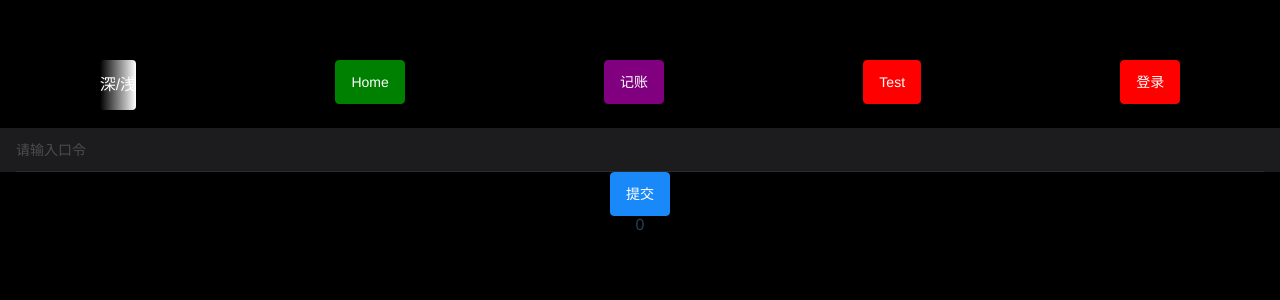
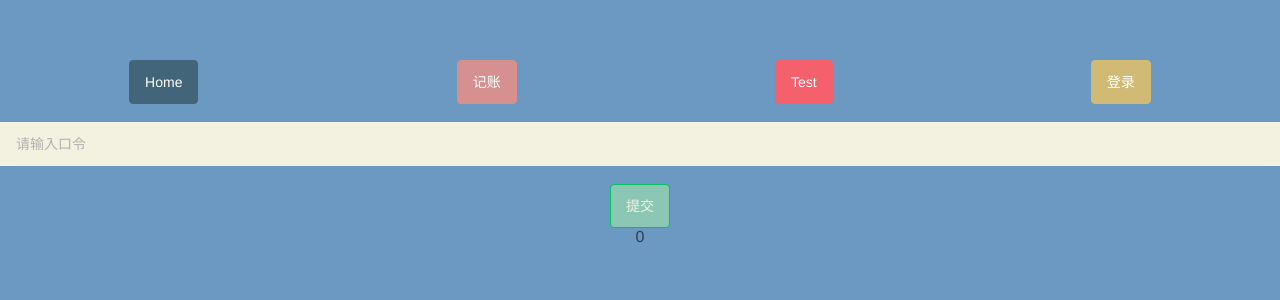
Before and after one commit to CsCN-CBJ/cbj-recorder-client-vue, a Vue app: page /login in a window 1280 px wide. Shown: the top 300 px of the page. Built offline with nearby package versions, Linux system fonts and the light colour scheme; what vue-cookies would draw is missing.

Commit message:
beautiful UI

```diff
--- a/src/App.vue
+++ b/src/App.vue
@@ -4,25 +4,19 @@
   <van-row justify="space-around">
 
     <van-col>
-      <VanButton type="primary" color="linear-gradient(to right, #000000, #ffffff)" block size="large"
-                 @click=onSwapTheme>深/浅
-      </VanButton>
+      <VanButton color="#426579" @click=handleClick2>Home</VanButton>
     </van-col>
 
     <van-col>
-      <VanButton type="primary" color="green" @click=handleClick2>Home</VanButton>
+      <VanButton color="#D69090" @click=handleClick1>记账</VanButton>
     </van-col>
 
     <van-col>
-      <VanButton type="primary" color="purple" @click=handleClick1>记账</VanButton>
+      <VanButton color="#F4606C" @click=handleClick3>Test</VanButton>
     </van-col>
 
-
     <van-col>
-      <VanButton type="primary" color="red" @click=handleClick3>Test</VanButton>
-    </van-col>
-    <van-col>
-      <VanButton type="primary" color="red" @click=onLogin>登录</VanButton>
+      <VanButton color="#D1BA74" @click=onLogin>登录</VanButton>
     </van-col>
 
   </van-row>
@@ -39,9 +33,15 @@ import router from './router';
 
 
 export default {
+  beforeCreate() {
+    document
+        .querySelector('body')
+        .setAttribute('style', 'background-color:#6C99C2')
+  },
+
   data() {
     return {
-      theme: 'dark'
+      theme: 'light'
     }
   },
   methods: {
@@ -83,4 +83,18 @@ export default {
   color: #f5f5f5;
   background-color: black;
 }
+
+:root:root {
+  --van-white: #f3f2e0;
+
+  --van-gray-1: #BEE7E9;
+  --van-field-placeholder-text-color: #b0b0b0;
+
+  --van-button-default-color: #606060;
+  --van-button-default-background: #ECBDB4;
+  --van-button-default-border-color: #ECBDB4;
+
+  --van-button-success-background: #8CC7B5;
+}
+
 </style>
--- a/src/components/buttonGroup.vue
+++ b/src/components/buttonGroup.vue
@@ -1,11 +1,9 @@
 <template>
-  <div>
-    <van-button round type="primary"
-                v-for="(button, index) in buttons"
-                :key="index" @click="handleButtonClick(button)">
-      {{ button.text }}
-    </van-button>
-  </div>
+  <van-button round
+              v-for="(button, index) in buttons"
+              :key="index" @click="handleButtonClick(button)">
+    {{ button.text }}
+  </van-button>
 </template>
 
 <script>
--- a/src/components/numInput.vue
+++ b/src/components/numInput.vue
@@ -1,5 +1,4 @@
 <template>
-  <div>
 
   <van-row type="flex" justify="center">
     <van-col span="16">
@@ -7,14 +6,12 @@
                  v-model="showValue" @click="show = true"/>
       <van-number-keyboard theme="custom"
                            :show="show" :title="'￥'+value" :hide-on-click-outside="false" :maxlength="maxlength"
-                             extra-key="."
-                             @input="handleInput" @delete="handleDelete" @close="handleClose" close-button-text="确定"
-                             @blur="show = false">
+                           extra-key="." close-button-text="确定"
+                           @input="handleInput" @delete="handleDelete" @close="handleClose" @blur="show = false">
       </van-number-keyboard>
     </van-col>
   </van-row>
   <div>{{ value }}</div>
-  </div>
 
 </template>
 
--- a/src/components/tagInput.vue
+++ b/src/components/tagInput.vue
@@ -4,7 +4,7 @@
     <van-row type="flex" justify="center">
       <van-col span="16">
         <van-field readonly clickable label="Tags" label-width="10vw"
-                   @click="init" v-model="tags" placeholder="输入tag"/>
+                   @click="init" v-model="tags" placeholder=""/>
       </van-col>
     </van-row>
 
@@ -19,7 +19,7 @@
       </van-col>
 
       <van-col span="4">
-        <van-button type="primary" @click="onAddTag"> 添加
+        <van-button color="#8CC7B5" @click="onAddTag"> 添加
         </van-button>
       </van-col>
     </van-row>
--- a/src/globalUtils.js
+++ b/src/globalUtils.js
@@ -3,7 +3,7 @@ import {showFailToast, showSuccessToast} from "vant";
 
 const utils = {
     myVibrate() {
-        navigator.vibrate(200);
+        navigator.vibrate(100);
     },
     myRequestGet(path, params) {
         // 验证暂时使用token, 后续使用cookie可以参考https://blog.csdn.net/qq_44962364/article/details/132099859
--- a/src/views/ledger.vue
+++ b/src/views/ledger.vue
@@ -1,12 +1,18 @@
 <template>
 
-  <buttonGroup v-for="(buttons, id) in filteredButtonsList" :key="id" :buttons="buttons"
-               @buttonClicked="handleTypeChoice(id, $event)"/>
+  <van-config-provider v-for="(buttons, id) in filteredButtonsList" :theme-vars="themeVars[id]">
+    <buttonGroup :key="id" :buttons="buttons"
+                 @buttonClicked="handleTypeChoice(id, $event)"/>
+  </van-config-provider>
 
   <numInput @input="inputAmount = $event"/>
   <tagInput placeholder="输入tag" :all-choices="allChoices" @input="inputTag = $event"/>
-  <van-field label-width="10vw" placeholder="comment" v-model="comment"/>
-  <van-button type="primary" @click="onSubmit">提交</van-button>
+  <van-row type="flex" justify="center">
+    <van-col span="16">
+      <van-field label-width="10vw" placeholder="comment" v-model="comment"/>
+    </van-col>
+  </van-row>
+  <van-button type="success" @click="onSubmit">提交</van-button>
   <div>{{ typeStr }}</div>
   <div>{{ inputAmount }}</div>
   <div>{{ inputTag }}</div>
@@ -17,8 +23,8 @@
 import {showToast} from 'vant';
 import {ref} from 'vue';
 import axios from 'axios'
-import buttonGroup from '../components/buttonGroup.vue'
-import numInput from '../components/numInput.vue'
+import buttonGroup from '@/components/buttonGroup.vue'
+import numInput from '@/components/numInput.vue'
 import tagInput from "@/components/tagInput.vue";
 
 export default {
@@ -38,7 +44,20 @@ export default {
       inputAmount: '0',
       inputTag: '',
       comment: '',
-      // allChoices: [1, 2, 3],
+      themeVars: [
+        {
+          buttonDefaultBackground: '#ecbdb4',
+          buttonDefaultBorderColor: '#ecbdb4',
+        },
+        {
+          buttonDefaultBackground: '#ecb4d0',
+          buttonDefaultBorderColor: '#ecb4d0',
+        },
+        {
+          buttonDefaultBackground:'#d9b4ec',
+          buttonDefaultBorderColor:'#d9b4ec',
+        },
+      ],
     };
   },
   setup() {
--- a/src/views/login.vue
+++ b/src/views/login.vue
@@ -1,6 +1,7 @@
 <template>
   <van-field label-width="10vw" placeholder="请输入口令" v-model="input"/>
-  <van-button type="primary" @click="onSubmitToken">提交</van-button>
+  <br>
+  <van-button type="success" @click="onSubmitToken">提交</van-button>
   <div>{{ status }}</div>
 </template>
 
```
Also changed, not shown: 1 other file (tests, documents, lock files or other folders). Lines whose indentation alone changed are shown as unchanged.
